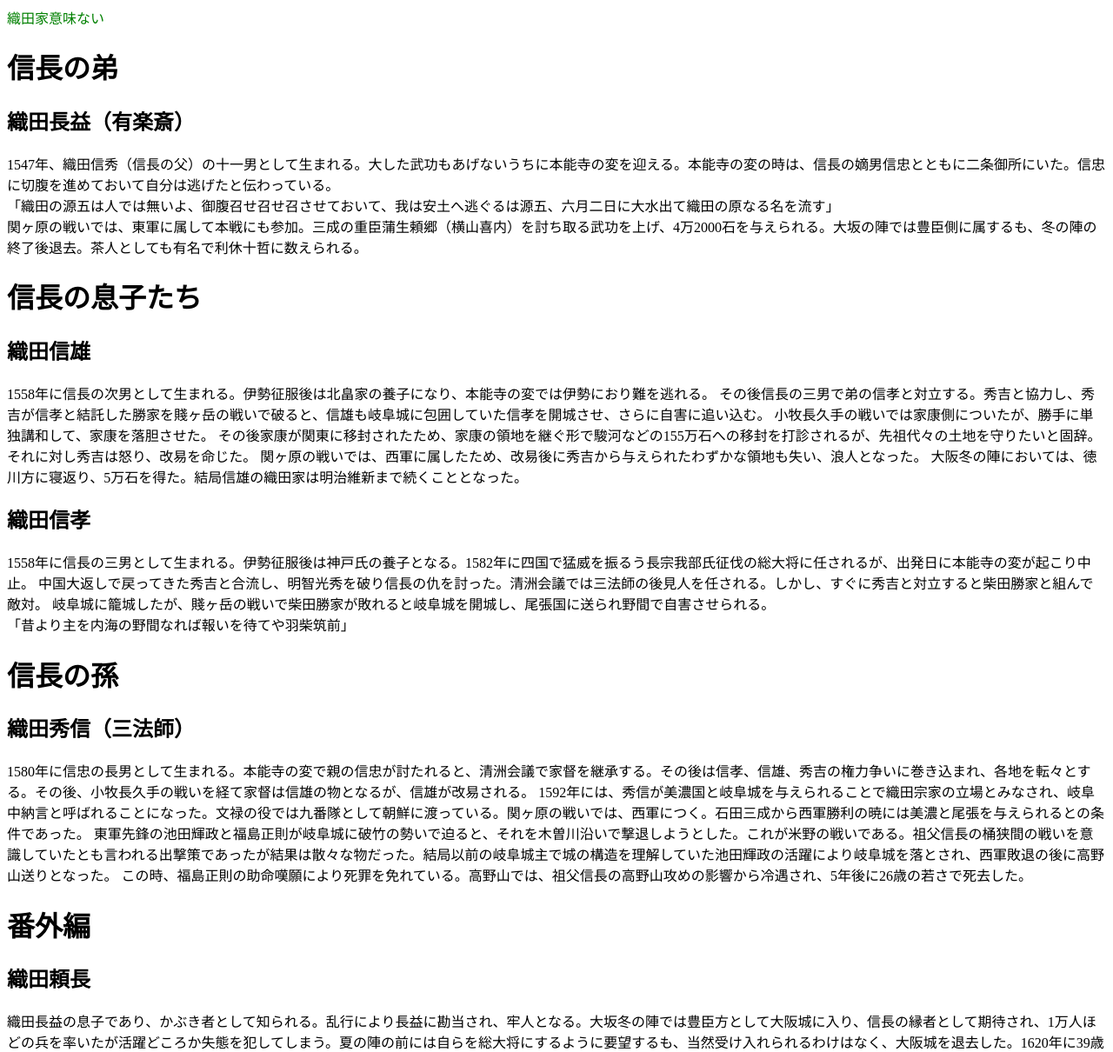
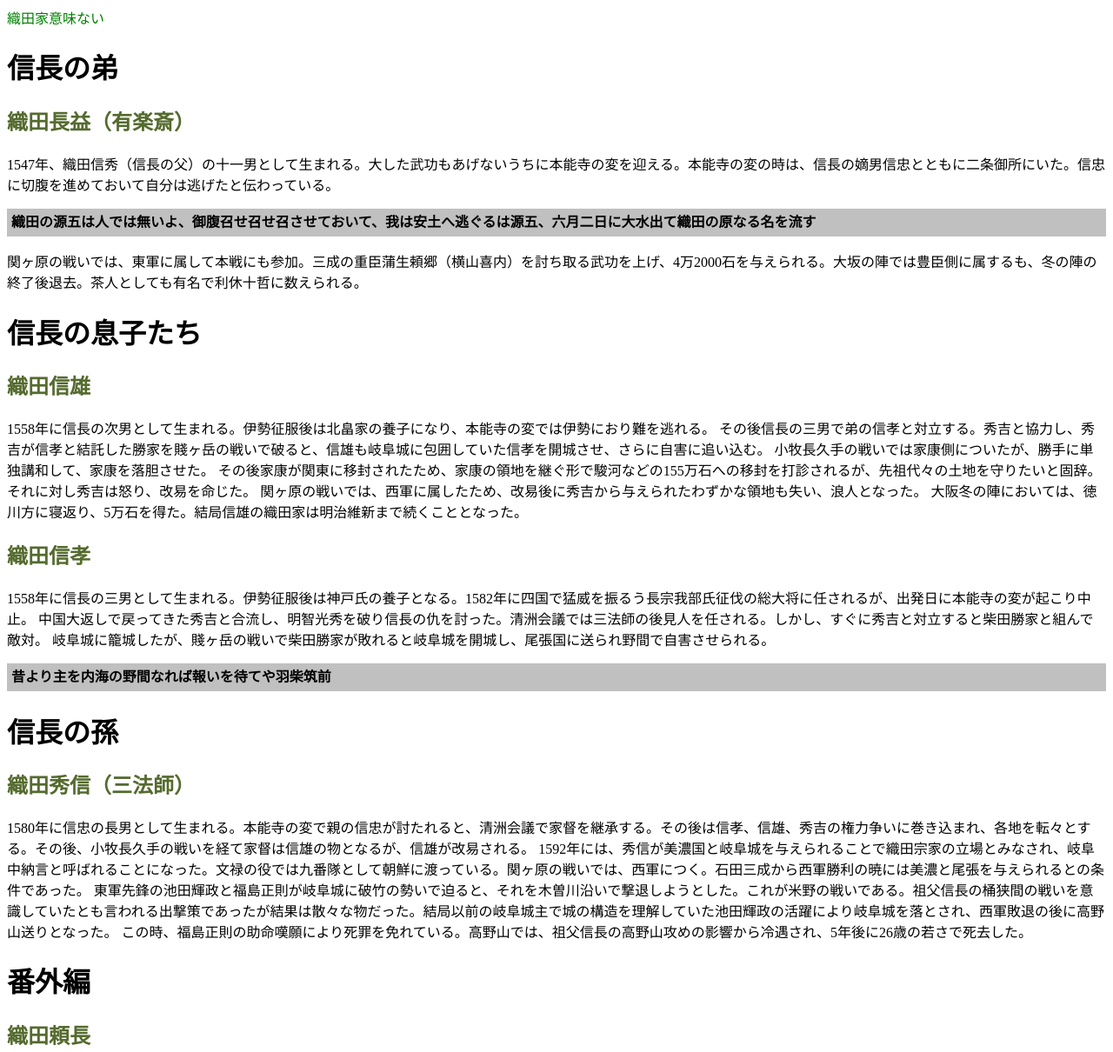
Before and after one commit to kirifugu/Yi-Qi, a plain HTML site: page index.html in a window 1280 px wide. Shown: the top 1210 px of the page at 87% size. Drawn offline with Linux system fonts and the light colour scheme.

Commit message:
linktuketa

```diff
--- a/index.html
+++ b/index.html
@@ -9,15 +9,19 @@
   <header class="A">織田家意味ない</header>
   <h1>信長の弟</h1>
 
-  <h2>織田長益（有楽斎）</h2>
+  <h2><a href="https://ja.wikipedia.org/wiki/織田長益">織田長益（有楽斎）</a></h2>
   <p>
     1547年、織田信秀（信長の父）の十一男として生まれる。大した武功もあげないうちに本能寺の変を迎える。本能寺の変の時は、信長の嫡男信忠とともに二条御所にいた。信忠に切腹を進めておいて自分は逃げたと伝わっている。
-    <br>「織田の源五は人では無いよ、御腹召せ召せ召させておいて、我は安土へ逃ぐるは源五、六月二日に大水出て織田の原なる名を流す」</br>
+  </p>
+  <p class="YiQi">
+    織田の源五は人では無いよ、御腹召せ召せ召させておいて、我は安土へ逃ぐるは源五、六月二日に大水出て織田の原なる名を流す
+  </p>
+  <p>
     関ヶ原の戦いでは、東軍に属して本戦にも参加。三成の重臣蒲生頼郷（横山喜内）を討ち取る武功を上げ、4万2000石を与えられる。大坂の陣では豊臣側に属するも、冬の陣の終了後退去。茶人としても有名で利休十哲に数えられる。
   </p>
 
   <h1>信長の息子たち</h1>
-  <h2>織田信雄</h2>
+  <h2><a href="https://ja.wikipedia.org/wiki/織田信雄">織田信雄</a></h2>
   <p>1558年に信長の次男として生まれる。伊勢征服後は北畠家の養子になり、本能寺の変では伊勢におり難を逃れる。
     その後信長の三男で弟の信孝と対立する。秀吉と協力し、秀吉が信孝と結託した勝家を賤ヶ岳の戦いで破ると、信雄も岐阜城に包囲していた信孝を開城させ、さらに自害に追い込む。
     小牧長久手の戦いでは家康側についたが、勝手に単独講和して、家康を落胆させた。
@@ -25,20 +29,22 @@
     関ヶ原の戦いでは、西軍に属したため、改易後に秀吉から与えられたわずかな領地も失い、浪人となった。
     大阪冬の陣においては、徳川方に寝返り、5万石を得た。結局信雄の織田家は明治維新まで続くこととなった。
   </p>
-  <h2>織田信孝</h2>
+  <h2><a href="https://ja.wikipedia.org/wiki/織田長益">織田信孝</a></h2>
   <p>1558年に信長の三男として生まれる。伊勢征服後は神戸氏の養子となる。1582年に四国で猛威を振るう長宗我部氏征伐の総大将に任されるが、出発日に本能寺の変が起こり中止。
     中国大返しで戻ってきた秀吉と合流し、明智光秀を破り信長の仇を討った。清洲会議では三法師の後見人を任される。しかし、すぐに秀吉と対立すると柴田勝家と組んで敵対。
     岐阜城に籠城したが、賤ヶ岳の戦いで柴田勝家が敗れると岐阜城を開城し、尾張国に送られ野間で自害させられる。
-    <br>「昔より主を内海の野間なれば報いを待てや羽柴筑前」</br>
+  </p>
+  <p class="YiQi">
+    昔より主を内海の野間なれば報いを待てや羽柴筑前
   </p>
   <h1>信長の孫</h1>
-  <h2>織田秀信（三法師）</h2>
+  <h2><a href="https://ja.wikipedia.org/wiki/織田秀信">織田秀信（三法師）</a></h2>
   <p>1580年に信忠の長男として生まれる。本能寺の変で親の信忠が討たれると、清洲会議で家督を継承する。その後は信孝、信雄、秀吉の権力争いに巻き込まれ、各地を転々とする。その後、小牧長久手の戦いを経て家督は信雄の物となるが、信雄が改易される。
     1592年には、秀信が美濃国と岐阜城を与えられることで織田宗家の立場とみなされ、岐阜中納言と呼ばれることになった。文禄の役では九番隊として朝鮮に渡っている。関ヶ原の戦いでは、西軍につく。石田三成から西軍勝利の暁には美濃と尾張を与えられるとの条件であった。
     東軍先鋒の池田輝政と福島正則が岐阜城に破竹の勢いで迫ると、それを木曽川沿いで撃退しようとした。これが米野の戦いである。祖父信長の桶狭間の戦いを意識していたとも言われる出撃策であったが結果は散々な物だった。結局以前の岐阜城主で城の構造を理解していた池田輝政の活躍により岐阜城を落とされ、西軍敗退の後に高野山送りとなった。
     この時、福島正則の助命嘆願により死罪を免れている。高野山では、祖父信長の高野山攻めの影響から冷遇され、5年後に26歳の若さで死去した。</p>
   <h1>番外編</h1>
-  <h2>織田頼長 </h2>
+  <h2><a href="https://ja.wikipedia.org/wiki/織田頼長">織田頼長</a> </h2>
   <p>
     織田長益の息子であり、かぶき者として知られる。乱行により長益に勘当され、牢人となる。大坂冬の陣では豊臣方として大阪城に入り、信長の縁者として期待され、1万人ほどの兵を率いたが活躍どころか失態を犯してしまう。夏の陣の前には自らを総大将にするように要望するも、当然受け入れられるわけはなく、大阪城を退去した。1620年に39歳で死去した。
   </p>
--- a/styles.css
+++ b/styles.css
@@ -1 +1,13 @@
 .A{color: green;}
+  a {font-weight:bold;
+  text-decoration:none;}
+  a:link{
+    color:darkolivegreen
+  }
+  a:visited{color:blueviolet}
+.YiQi{ font-size: 16 px;
+    font-weight: 600;
+    line-height: 1.4em;
+    padding: 5px;
+    background-color:silver;
+}
```
